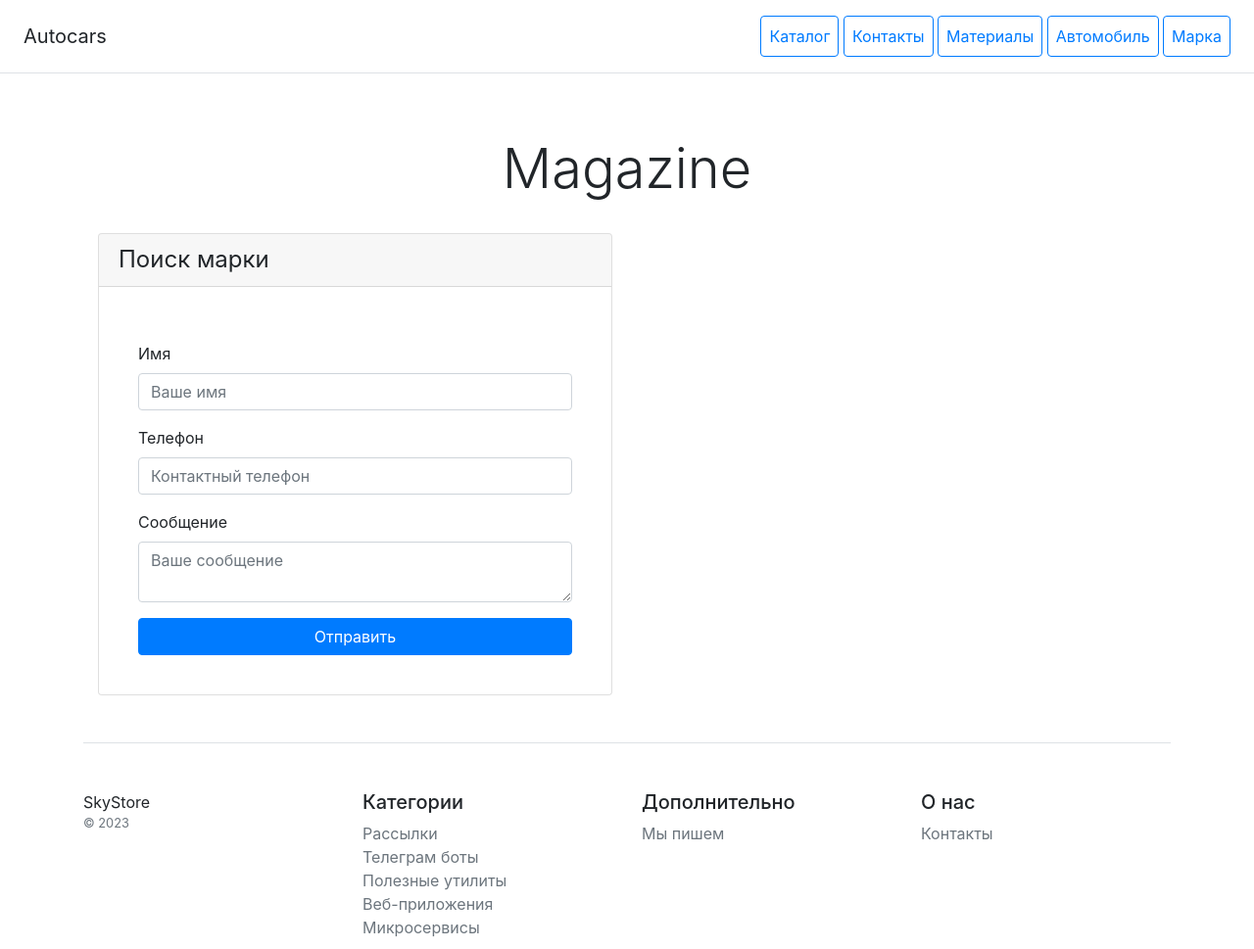
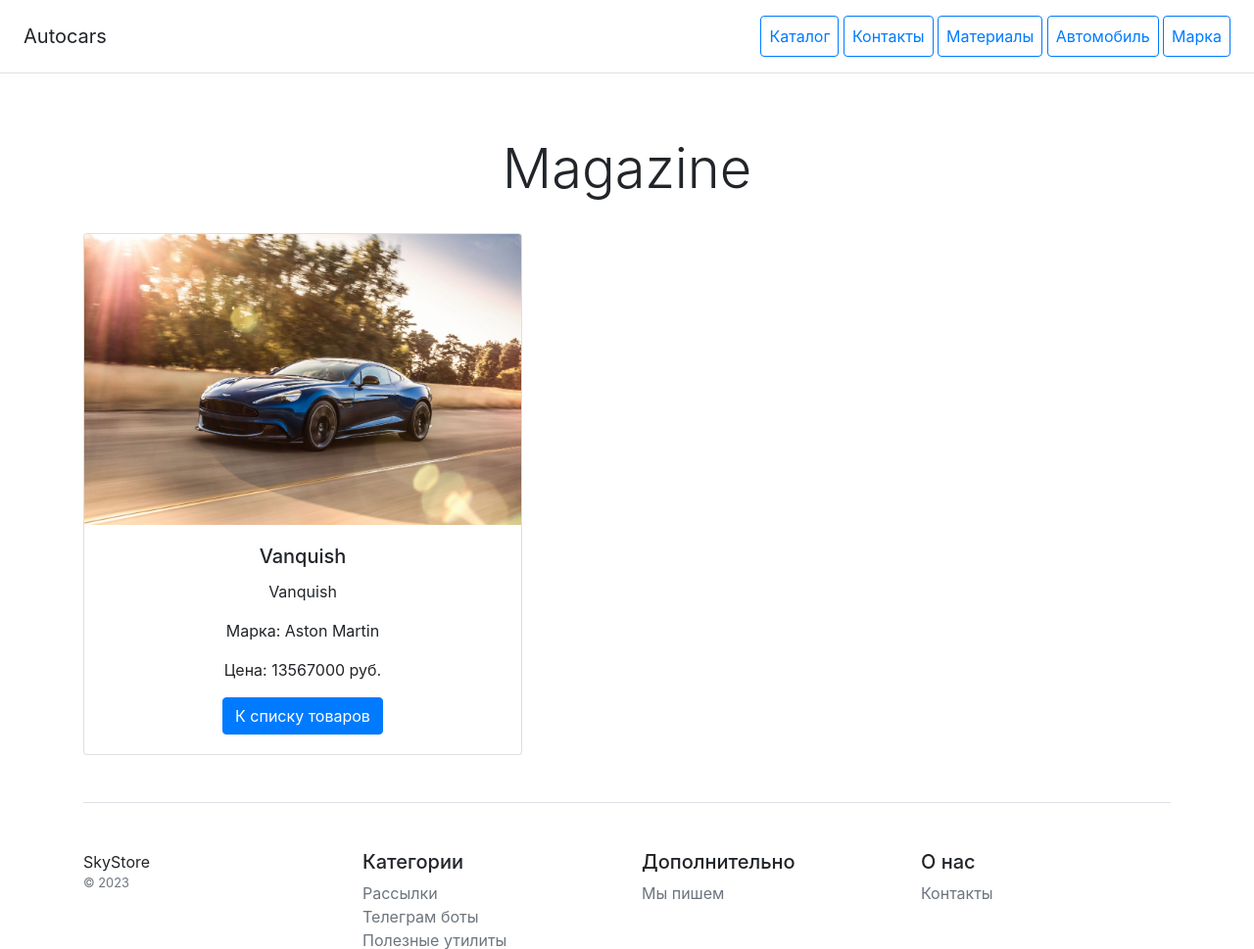
Before and after one commit to danielrusky/nfs_above_the_ground_home_MC, a Django app: page /product/1 in a window 1280 px wide. Shown: the top 969 px of the page at 98% size. Run offline with Django 4.2, Linux system fonts and the light colour scheme; data comes from the database, SQL or seed files in the repository; some libraries are stand-ins or nearby versions.

Commit message:
Add right variant

```diff
--- a/magazine/models.py
+++ b/magazine/models.py
@@ -21,7 +21,7 @@ class Autocar(models.Model):
     image = models.ImageField(verbose_name='Изображение', upload_to='img/', **NULLABLE)
     marka = models.ForeignKey(Marka, verbose_name='Категория', on_delete=models.CASCADE)
     price = models.IntegerField(verbose_name='Цена', **NULLABLE)
-    data_created = models.DateTimeField(verbose_name='Дата последнего изменения')
+    data_created = models.DateTimeField(verbose_name='Дата последнего изменения', auto_now_add=True)
 
     def __str__(self):
         return f"{self.marka}"
--- a/magazine/templates/magazine/product.html
+++ b/magazine/templates/magazine/autocar_detail.html
@@ -3,12 +3,12 @@
 <div class="row text-center" align="center">
     <div class="col-sm-3 mb-6 mb-sm-0">
         <div class="card" style="width: 28rem;">
-            <img src="/media/{{ product.image }}" class="card-img-top">
+            <img src="/media/{{ object.image }}" class="card-img-top">
             <div class="card-body" align="center">
-                <h5 class="card-title">{{ product.name }}</h5>
-                <p class="card-text">{{ product.description }}</p>
-                <p class="card-text">Марка: {{ product.marka }}</p>
-                <p class="card-text">Цена: {{ product.price }} руб.</p>
+                <h5 class="card-title">{{ object.name }}</h5>
+                <p class="card-text">{{ object.description }}</p>
+                <p class="card-text">Марка: {{ object.marka }}</p>
+                <p class="card-text">Цена: {{ object.price }} руб.</p>
                 <a href="{% url 'home' %}" class="btn btn-primary">К списку товаров</a>
             </div>
         </div>
--- a/magazine/templates/magazine/marka_create.html
+++ /dev/null
@@ -1,36 +0,0 @@
-{% extends 'magazine/base.html' %}
-{% block content %}
-<div class="col-lg-6 col-md-6 col-sm-12">
-    <div class="card mb-4 box-shadow">
-        <div class="card-header">
-            <h4 class="my-0 font-weight-normal">Поиск марки</h4>
-        </div>
-        <div class="card-body">
-                {% csrf_token %}
-                <div class="mb-3">
-                    {{ form.as_p }}
-                </div>
-                <div class="card-body">
-                <form method="post" action="" class="form-floating">
-                    {% csrf_token %}
-                    <div class="mb-3">
-                        <label for="name">Имя</label>
-                        <input type="text" name="name" class="form-control" id="name" placeholder="Ваше имя" required>
-                    </div>
-                    <div class="mb-3">
-                        <label for="phone">Телефон</label>
-                        <input type="text" name="phone" class="form-control" id="phone" placeholder="Контактный телефон"
-                               required>
-                    </div>
-                    <div class="mb-3">
-                        <label for="message">Сообщение</label>
-                        <textarea type="text" name="message" class="form-control" id="message"
-                                  placeholder="Ваше сообщение" required></textarea>
-                    </div>
-                    <input class="btn btn-primary w-100" type="submit" value="Отправить"/>
-                </form>
-            </div>
-        </div>
-    </div>
-</div>
-{% endblock %}
--- a/magazine/urls.py
+++ b/magazine/urls.py
@@ -11,7 +11,7 @@ urlpatterns = [
     path('product/<int:pk>', views.AutocarDetailView.as_view(), name='product'),
     path('autocar_create/', views.AutocarCreateView.as_view(), name='autocar_create'),
     path('marka_create/', views.MarkaCreateView.as_view(), name='marka_create'),
-    path('autocar_update/', views.AutocarUpdateView.as_view(), name='marka_create'),
+    path('autocar_update/', views.AutocarUpdateView.as_view(), name='marka_update'),
 ]
 
 # urlpatterns = [
--- a/magazine/views.py
+++ b/magazine/views.py
@@ -5,6 +5,12 @@ from magazine.models import Autocar, Marka
 from django.shortcuts import render, redirect
 from django.urls import reverse_lazy
 from django.views.generic import TemplateView, DetailView, CreateView, ListView, UpdateView, DeleteView
+
+
+class AutocarCreateView(CreateView):
+    model = Autocar
+    fields = ('name', 'description', 'price', 'image', 'marka')
+    success_url = reverse_lazy('home')
 
 
 class AutocarListView(ListView):
@@ -30,10 +36,7 @@ def contacts(request):
 
 
 class AutocarDetailView(DetailView):
-    model = Marka
-    fields = ('name', 'description')
-    template_name = 'magazine/marka_create.html'
-    success_url = reverse_lazy('home')
+    model = Autocar
 
 
 class AutocarUpdateView(UpdateView):
@@ -63,13 +66,14 @@ class MarkaDeleteView(DeleteView):
 #     context = {
 #         'object': autocar_item
 #     }
-#     return render(request, 'magazine/product.html', {'product': Autocar.objects.get(pk=pk)})
+#     return render(request, 'magazine/autocar_detail.html', {'product': Autocar.objects.get(pk=pk)})
+
+
 #
 
 class MarkaCreateView(CreateView):
     model = Marka
     fields = ('name', 'description')
-    template_name = 'magazine/marka_create.html'
     success_url = reverse_lazy('home')
 
 
@@ -79,13 +83,8 @@ class MarkaCreateView(CreateView):
 #         cat_desc = request.POST.get('marka_desc')
 #         Marka.objects.create(name=marka_name, description=marka_desc)
 #         return redirect('home')
-#     return render(request, 'magazine/marka_create.html')
+#     return render(request, 'magazine/marka_form.html')
 
-class AutocarCreateView(CreateView):
-    model = Autocar
-    fields = ('name', 'description', 'price', 'image', 'category')
-    template_name = 'magazine/product.html'
-    success_url = reverse_lazy('home')
 
 # def autocar_create(request):
 #     if request.method == 'POST':
@@ -102,13 +101,13 @@ class AutocarCreateView(CreateView):
 #               f"Цена: {price}\n"
 #               f"Фото: {autocar_image}\n"
 #               f"Категория: {autocar_category}")
-#     return render(request, 'magazine/autocar_create.html', {'autocar_create': Marka.objects.all()})
+#     return render(request, 'magazine/autocar_form.html', {'autocar_create': Marka.objects.all()})
 
 def toggle_active(request, slug):
-    blog = get_object_or_404(magazine, slug=slug)
-    if blog.to_publish:
-        blog.to_publish = False
+    materials = get_object_or_404(magazine, slug=slug)
+    if materials.to_publish:
+        materials.to_publish = False
     else:
-        blog.to_publish = True
-    blog.save()
-    return redirect('blog_detail', slug=blog.slug)
+        materials.to_publish = True
+    materials.save()
+    return redirect('blog_detail', slug=materials.slug)
--- a/materials/templates/materials/material_list.html
+++ b/materials/templates/materials/material_list.html
@@ -4,7 +4,7 @@
 <div class="row">
     <a class="btn btn-outline-primary" href="{% url 'materials:create' %}">Добавить материалы</a>
 </div>
-
+<div class="row">
     {% for object in object_list %}
     <div class="col-md-4">
         <div class="card mb-4 box-shadow">
@@ -27,5 +27,5 @@
         </div>
     </div>
     {% endfor %}
-
+</div>
 {% endblock %}
--- a/materials/urls.py
+++ b/materials/urls.py
@@ -2,7 +2,7 @@ from django.urls import path
 
 from materials.apps import MaterialsConfig
 from materials.views import (MaterialCreateView, MaterialListView, MaterialDetailView, MaterialUpdateView,
-                             MaterialDeleteView)
+                             MaterialDeleteView, )
 
 app_name = MaterialsConfig.name
 
--- a/materials/views.py
+++ b/materials/views.py
@@ -13,7 +13,7 @@ class MaterialCreateView(CreateView):
     def form_valid(self, form):
         if form.is_valid():
             new_mat = form.save()
-            new_mat.slugify(new_mat.title)
+            new_mat.slug = slugify(new_mat.title)
             new_mat.save()
             return super().form_valid(form)
 
@@ -50,6 +50,7 @@ class MaterialDeleteView(DeleteView):
 
 class MaterialDetailView(DetailView):
     model = Material
+    success_url = reverse_lazy('product')
 
     def get_object(self, queryset=None):
         self.object = super().get_object(queryset)
```
Also changed, not shown: magazine/templates/magazine/autocar_create.html (deleted, +0 -36 lines), magazine/templates/magazine/autocar_form.html (added, +22 -0 lines), magazine/templates/magazine/marka_form.html (added, +22 -0 lines), materials/models.py (+12 -1 lines). Lines whose indentation alone changed are shown as unchanged.
